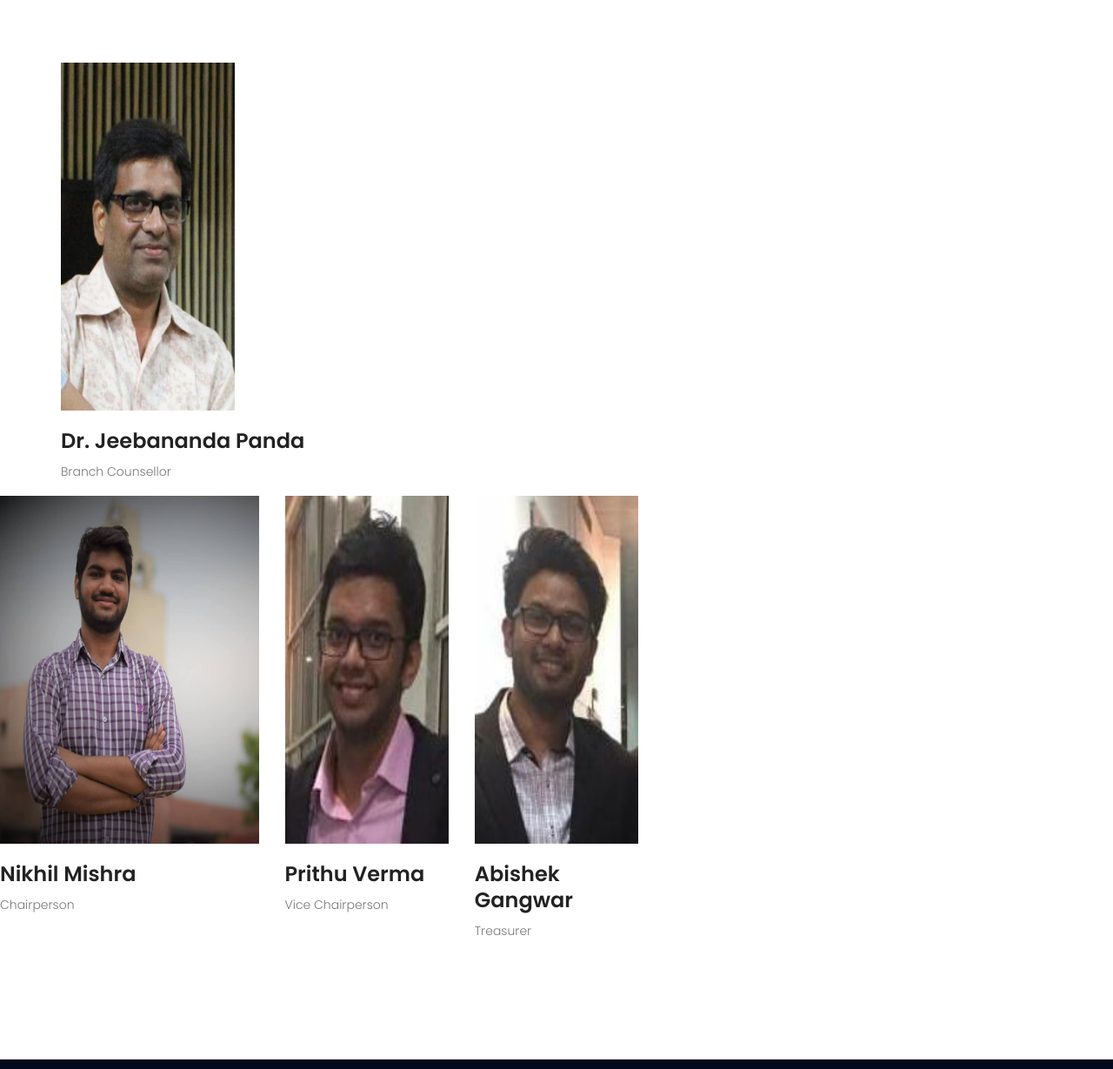
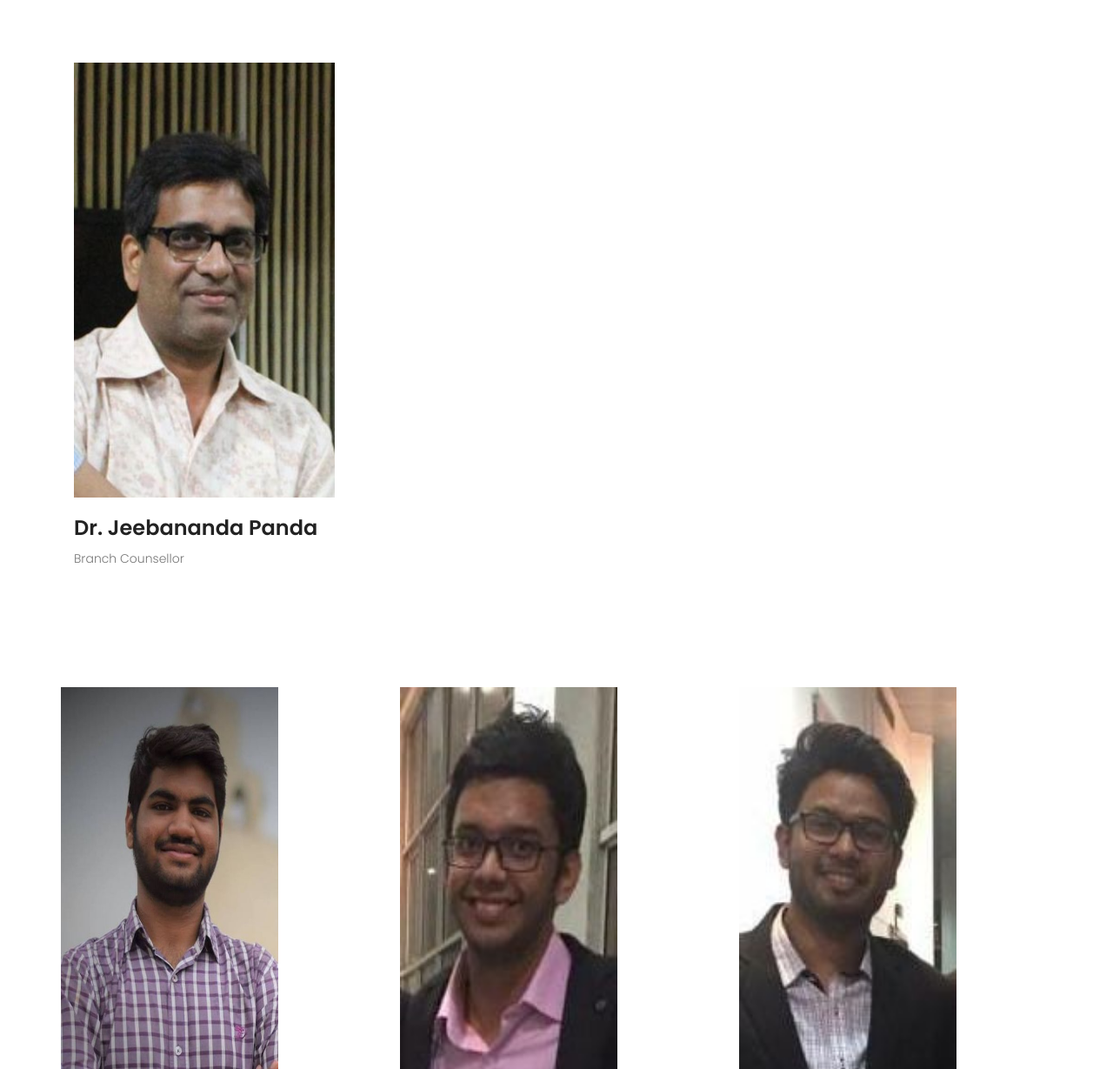
Before and after one commit to HemabhKamboj/hemabhkamboj.github.io, a plain HTML site: page about-us.html in a window 1280 px wide. Shown: the part 1354-2583 px from the top of the page at 87% size. Drawn offline with Linux system fonts and the light colour scheme.

Commit message:
corrected photos

```diff
--- a/about-us.html
+++ b/about-us.html
@@ -106,11 +106,12 @@
                 <div class="section_title text-center">
                     <h2>Administration</h2>
                 </div>
-
-                  <div class="row">
-                    <div class="col-md-4" >
-                        <div class="event_post">
-                            <img src="image/Dr. J. Panda.jpeg" width= "200px" height = "400px">
+            </div>
+            <div class="container">
+                  <!-- <div class="row"> -->
+                    <div class="col-md-4"  >
+                        <!-- <div class="event_post"> -->
+                            <img src="image/Dr. J. Panda.jpeg" width= "300px" height = "500px" >
                             <a href="#"><h2 class="event_title">  Dr. Jeebananda Panda</h2></a>
                             <p>Branch Counsellor</p>
                             <!-- <ul class="list_style sermons_category">
@@ -120,15 +121,16 @@
                                 </ul> -->
                             <!-- <a href="#" class="btn_hover">View Details</a> -->
                         </div>
-                    </div>
-                 </div>
-                </div>
-                <div container>
+                    <!-- </div> -->
+                 <!-- </div>  -->
+            </div>
+        </section>
+                <div class= "container">
                 <div class="row">
-                    <div class="col-md-3">
+                    <div class="col-md-4">
                         <div class="event_post">
-                            <img src="image/nikhil.jpg" width= "100%" height = "400px">
-                            <a href="#"><h2 class="event_title">Nikhil Mishra</h2></a>
+                            <img src="image/nikhil.jpeg" width= "250px" height = "450px">
+                            <a href="#"><h2 class="event_title">Nikhil Kumar Mishra</h2></a>
                             <p>Chairperson</p>
                             <!-- <ul class="list_style sermons_category">
                                 <li><i class="lnr lnr-user"></i>Coming Soon</li>
@@ -136,9 +138,9 @@
                             <!-- <a href="#" class="btn_hover">View Details</a> -->
                         </div>
                     </div>
-                    <div class="col-md-2">
+                    <div class="col-md-4">
                         <div class="event_post">
-                            <img src="image/prithu.jpeg" width= "100%" height = "400px" >
+                            <img src="image/prithu.jpeg" width= "250px" height = "450px" >
                             <a href="#"><h2 class="event_title"> Prithu Verma</h2></a>
                             <!-- <ul class="list_style sermons_category">
                                 <li><i class="lnr lnr-user"></i> Prithu Verma</li> -->
@@ -149,9 +151,9 @@
                             <!-- <a href="#" class="btn_hover">View Details</a> -->
                         </div>
                     </div>
-                    <div class="col-md-2">
+                    <div class="col-md-4">
                             <div class="event_post">
-                                <img src="image/abhishek.jpeg" width= "100%" height = "400px" >
+                                <img src="image/abhishek.jpeg" width= "250px" height = "450px" >
                                 <a href="#"><h2 class="event_title"> Abishek Gangwar</h2></a>
                                 <!-- <ul class="list_style sermons_category">
                                     <li><i class="lnr lnr-user"></i> Abhishek Gangwar</li> -->
@@ -164,8 +166,8 @@
                         </div>
                     </div>
                 </div>
-            </div>
-        </section>
+
+
         <!--================Blog Area=================-->
 
 
```
Also changed, not shown: index.html (+1 -1 lines), image/nikhil.jpeg (added).
